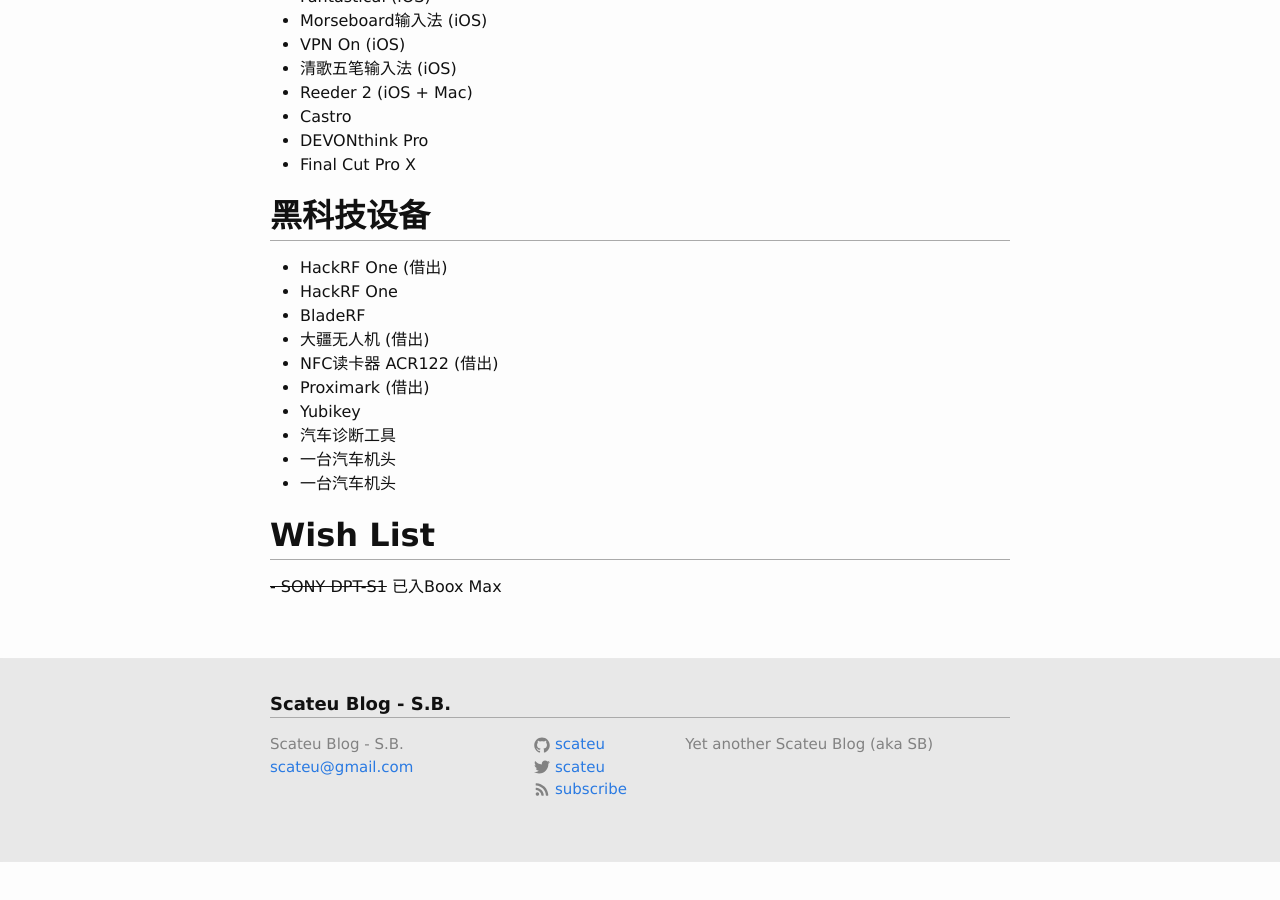
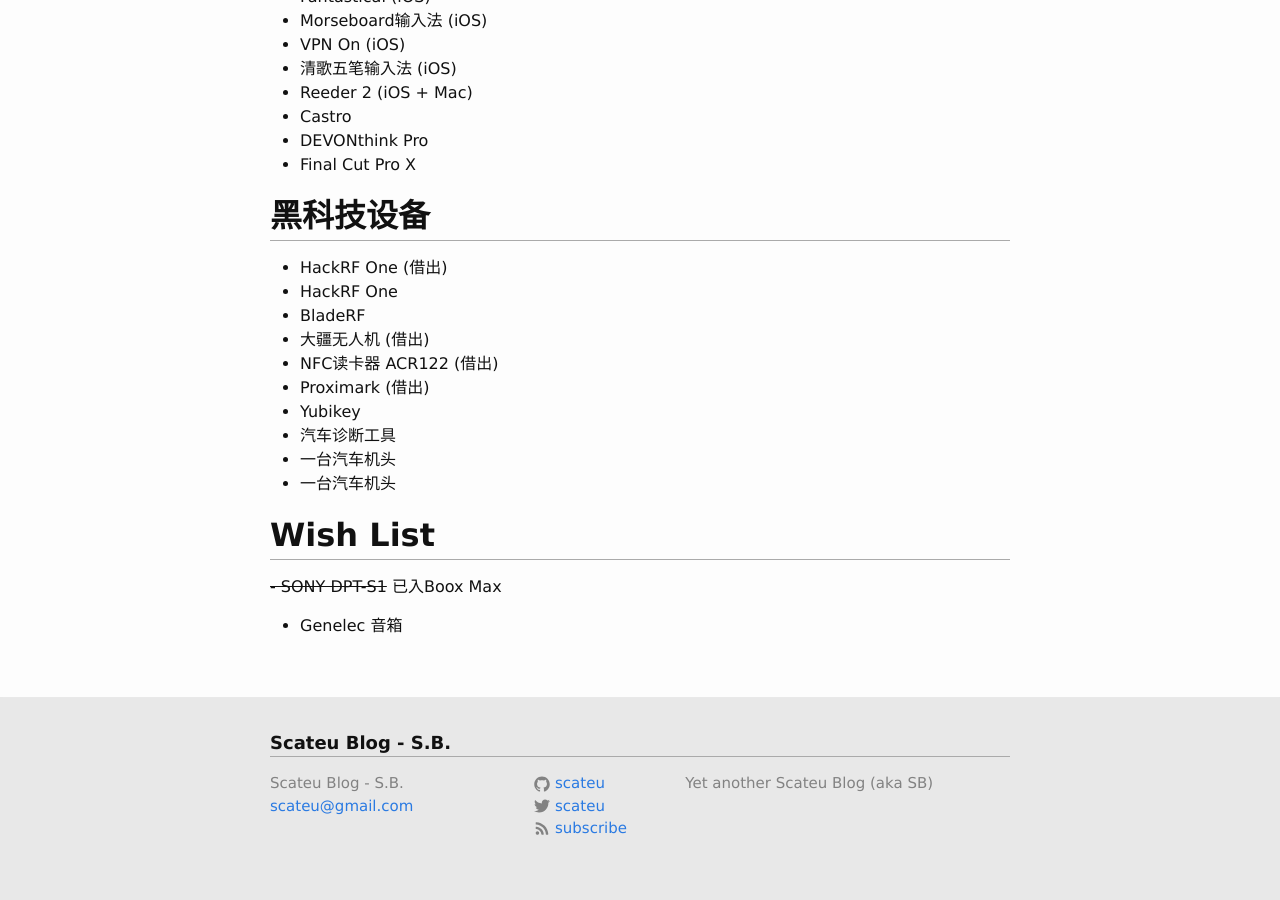
Before and after one commit to scateu/scateu.github.io, a Jekyll site: the page built from _pages/03-devices.md, in a window 1280 px wide and 900 px high, scrolled down 3462 px. Built offline with Jekyll 4.4.1, drawn with Linux system fonts in a browser that asks for light colours; comment, search, counter and statistics services are not loaded; before the commit the page ends 4323 px from its top, so only the background shows below that.

Commit message:
Sun Nov 12 17:24:29 CST 2017

```diff
--- a/_pages/03-devices.md
+++ b/_pages/03-devices.md
@@ -139,3 +139,4 @@
 ## Wish List
 
  <del>- SONY DPT-S1</del> 已入Boox Max
+ - Genelec 音箱
```
